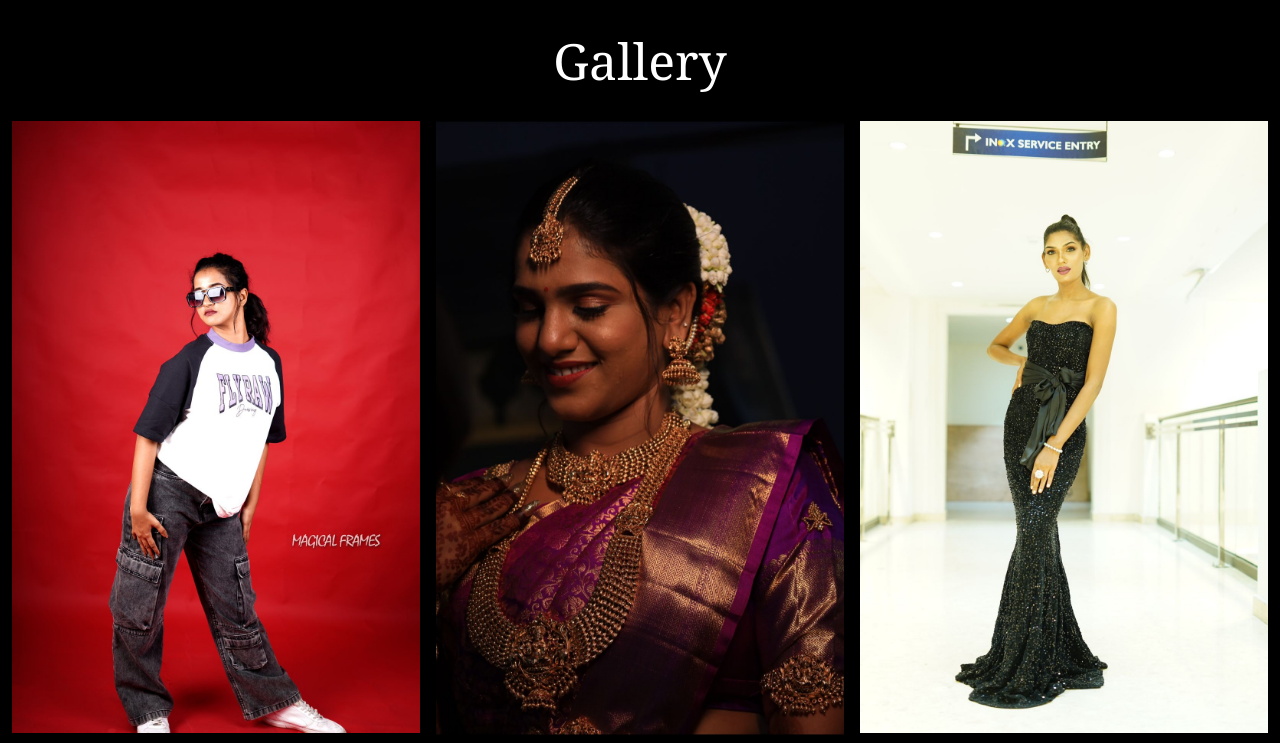
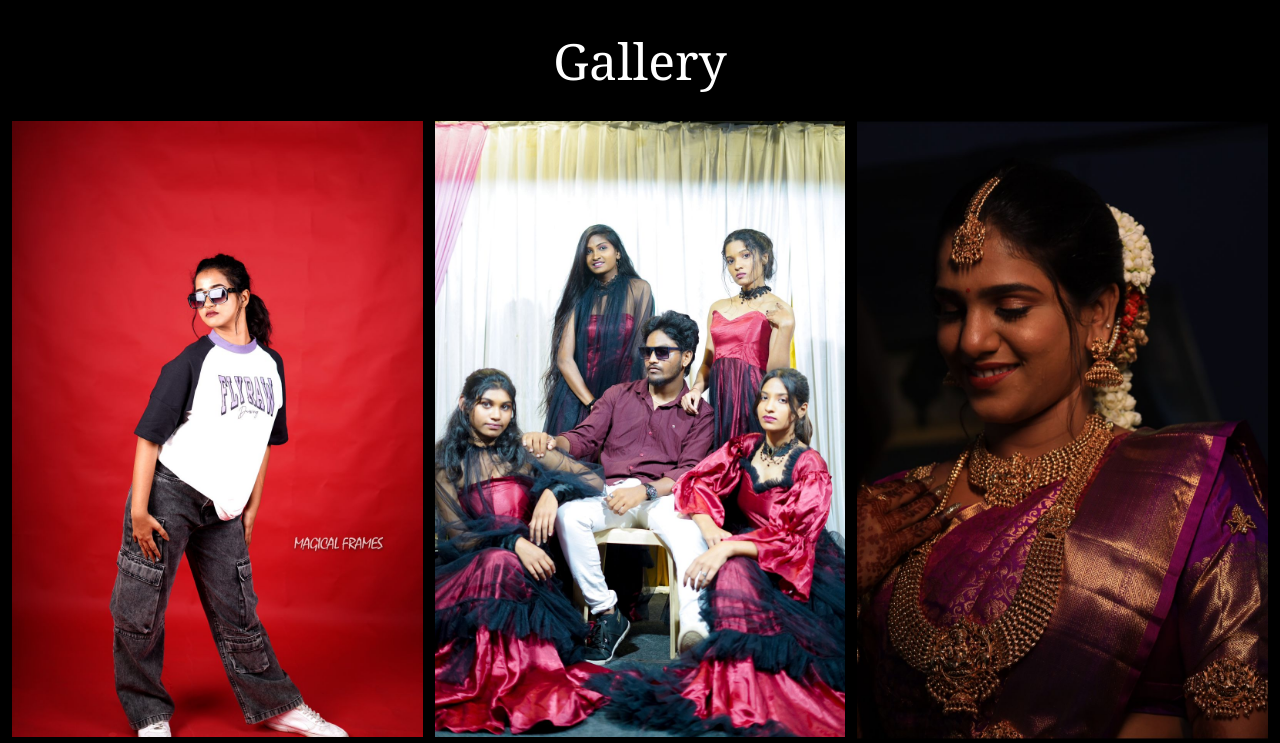
Before and after one commit to Tamilarasicse/magical-frames-studio, a React (Create React App) app: page /Bp in a window 1280 px wide. Shown: the part 1100-1843 px from the top of the page. Built offline with nearby package versions, Linux system fonts and the light colour scheme.

Commit message:
Update Gallery.css

```diff
--- a/src/Gallery.css
+++ b/src/Gallery.css
@@ -1,43 +1,34 @@
 .gallery {
-    -webkit-column-count: 3;
-    -moz-column-count: 3;
-    column-count: 3;
-    -webkit-column-width: 33%;
-    -moz-column-width: 33%;
-    column-width: 33%;
+  display: flex;
+  flex-wrap: wrap;
+  gap: 12px;
   padding: 0 12px;
   margin-top: 30px;
+  justify-content: space-between;
 }
 
 .gallery .pic {
-    -webkit-transition: all 350ms ease;
+  width: calc(33.333% - 8px);
+  margin-bottom: 12px;
+  cursor: pointer;
   transition: all 350ms ease;
-    cursor: pointer;
-    margin-bottom: 12px;
-}
-.gallery .pic:hover{
-    filter: opacity(.8);
 }
 
+.gallery .pic:hover {
+  filter: opacity(0.8);
+}
+
+/* Responsive: 2 columns on smaller screens */
 @media (max-width: 991px) {
-    .gallery {
-        -webkit-column-count: 2;
-        -moz-column-count: 2;
-        column-count: 2;
-        -webkit-column-width: 50%;
-        -moz-column-width: 50%;
-        column-width: 50%;
+  .gallery .pic {
+    width: calc(50% - 8px);
   }
 }
 
-@media (max-width: 480px) {
-    .gallery {
-        -webkit-column-count: 1;
-        -moz-column-count: 1;
-        column-count: 1;
-        -webkit-column-width: 100%;
-        -moz-column-width: 100%;
-        column-width: 100%;
+/* Stack images on mobile */
+@media (max-width: 576px) {
+  .gallery .pic {
+    width: 100%;
   }
 }
 
```
Lines whose indentation alone changed are shown as unchanged.
